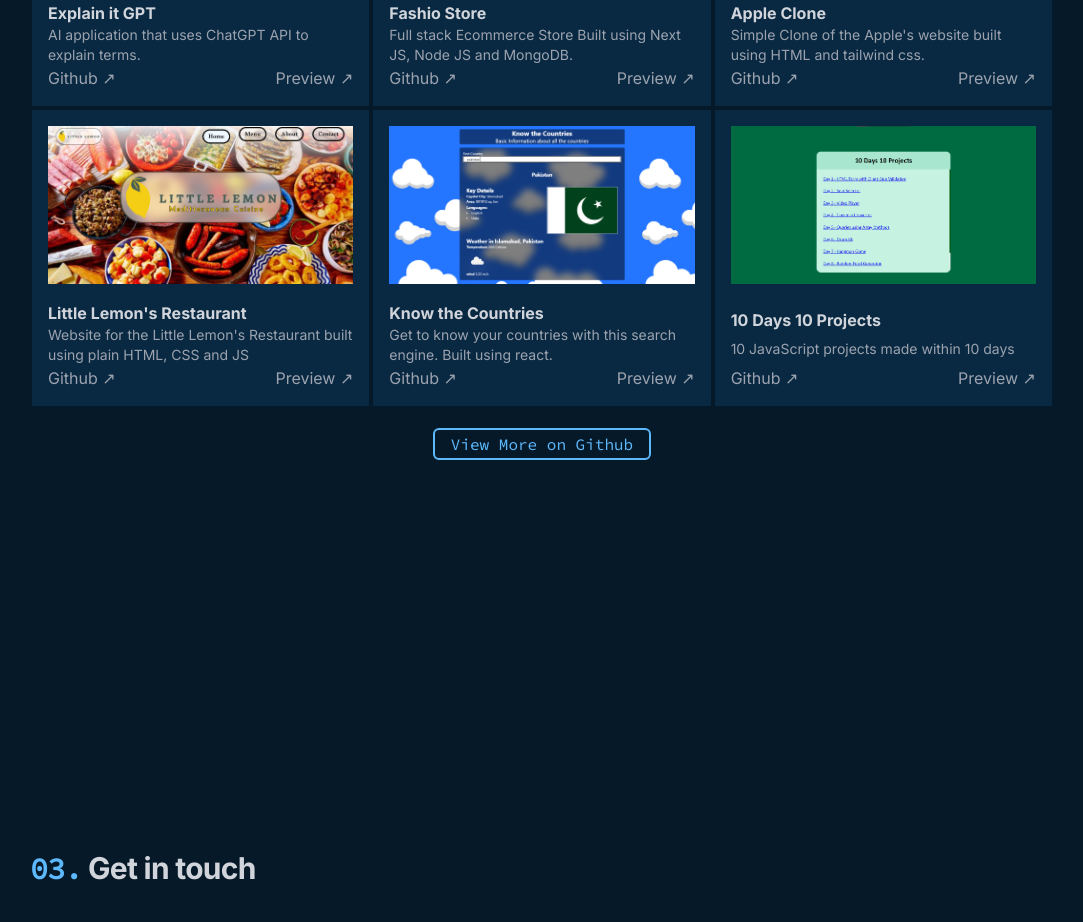
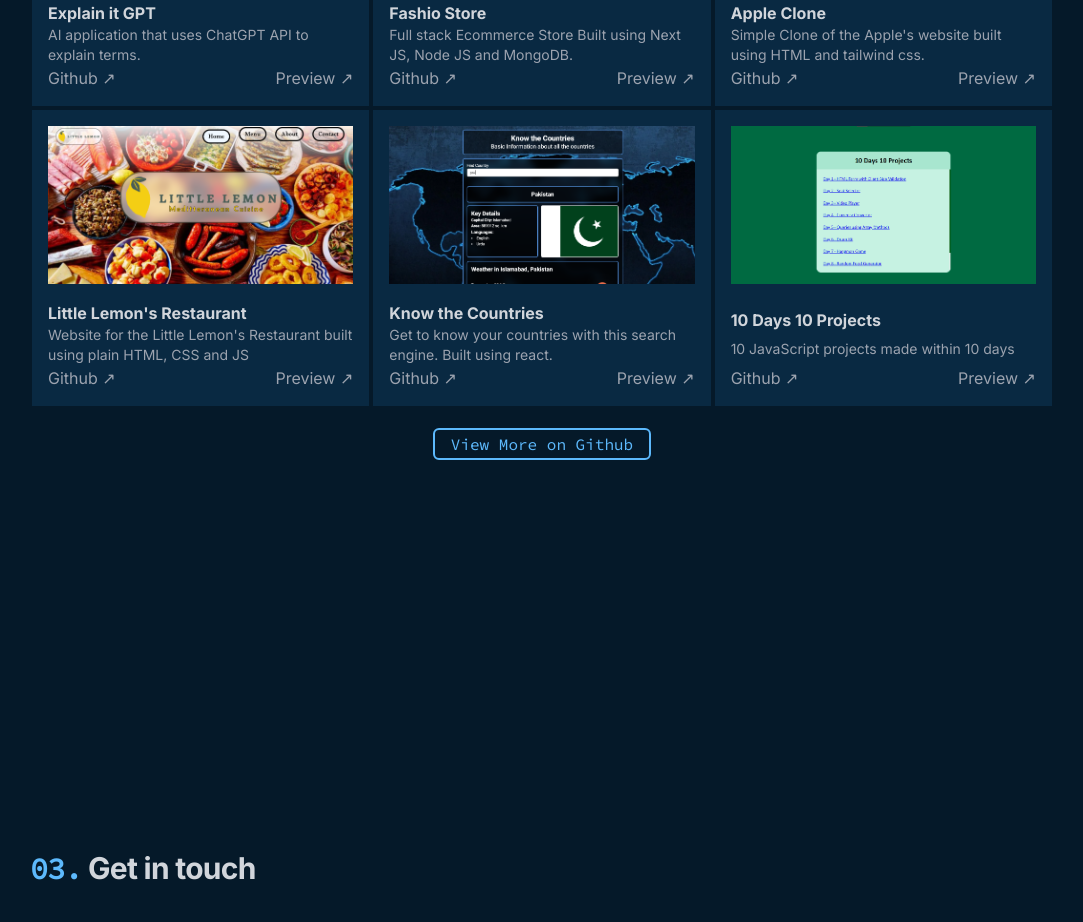
Before and after one commit to urwah1248/portfolioV2, a Next.js app: page / in a window 1280 px wide. Shown: the part 1920-2842 px from the top of the page, without its empty margins (98-1181 px from the left). Built offline with nearby package versions, Linux system fonts and the light colour scheme.

Commit message:
Updated Projects

```diff
--- a/src/projects.js
+++ b/src/projects.js
@@ -30,7 +30,7 @@
     {
         title: "Know the Countries",
         detail: "Get to know your countries with this search engine. Built using react.",
-        img: '/project2.png',
+        img: '/project02.png',
         repo: "https://github.com/urwah1248/know-the-Countries",
         prev: "https://know-your-countries-urwah1248.netlify.app/"
     },
```
Also changed, not shown: public/project02.png (added), public/project2.png (deleted).
